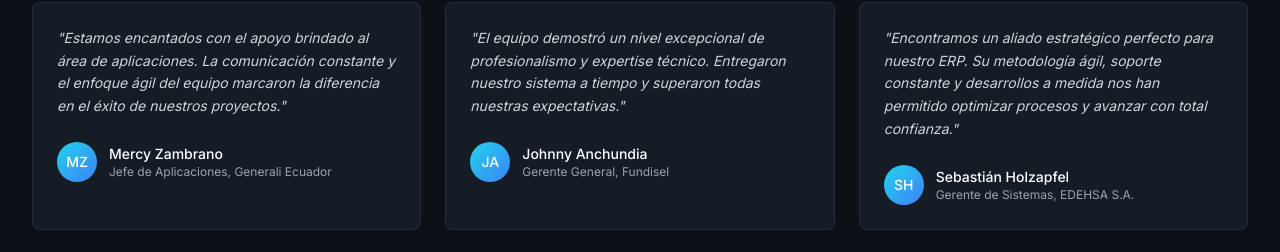
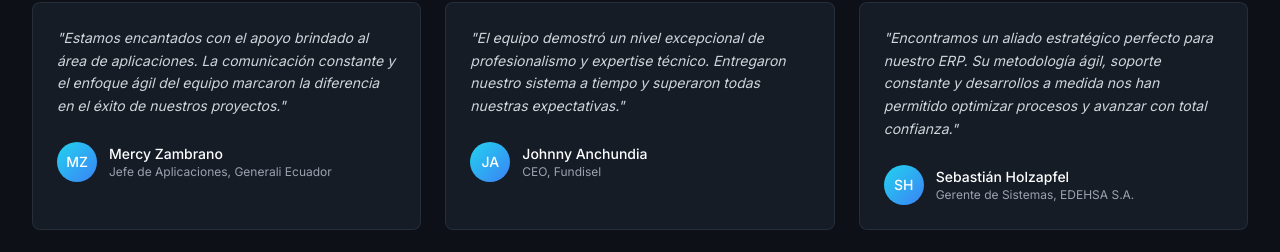
Before and after one commit to bryanhenrry94/dazzsoft-website, a Next.js app: page / in a window 1280 px wide. Shown: the part 5474-5726 px from the top of the page. Built offline with nearby package versions, Linux system fonts and the light colour scheme; no server answers; what mailersend would draw is missing.

Commit message:
new role for fundisel

```diff
--- a/components/testimonials-section.tsx
+++ b/components/testimonials-section.tsx
@@ -15,7 +15,7 @@ export function TestimonialsSection() {
     },
     {
       name: "Johnny Anchundia",
-      role: "Gerente General, Fundisel",
+      role: "CEO, Fundisel",
       content:
         "El equipo demostró un nivel excepcional de profesionalismo y expertise técnico. Entregaron nuestro sistema a tiempo y superaron todas nuestras expectativas.",
       rating: 5,
```
